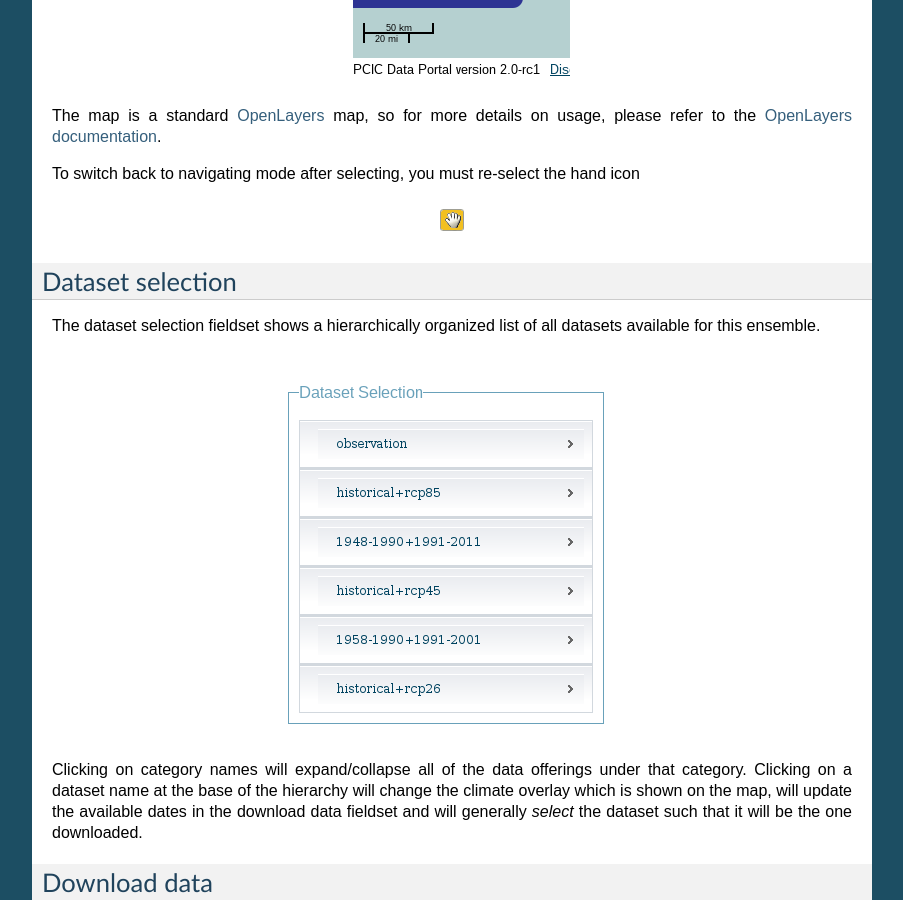
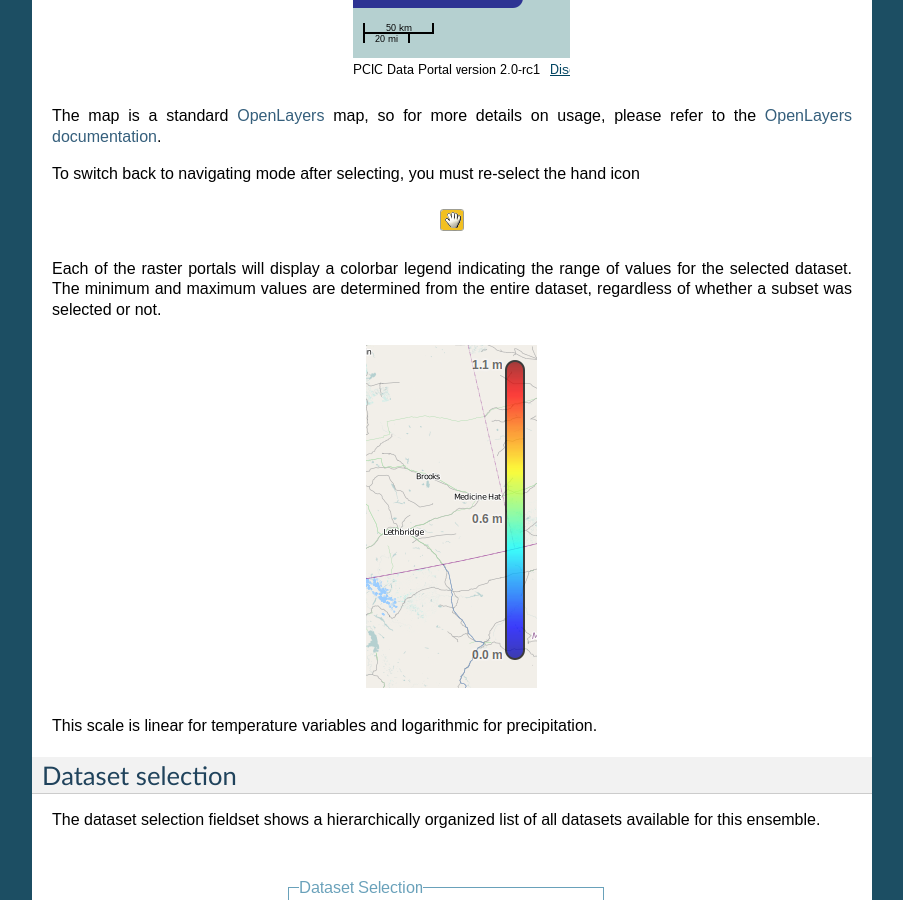
Before and after one commit to pacificclimate/pdp, a Sphinx documentation site: the page built from doc/source/raster.rst, in a window 1280 px wide and 900 px high, scrolled down 1711 px. Shown: the whole window, without its empty margins (198-1101 px from the left). Built offline with Sphinx 7.4.7, drawn with Linux system fonts in a browser that asks for light colours.

Commit message:
Added colorbar legend documentation to user docs

```diff
--- a/doc/source/raster.rst
+++ b/doc/source/raster.rst
@@ -37,6 +37,12 @@ The map is a standard `OpenLayers <http://openlayers.org/>`_ map, so for more de
 To switch back to navigating mode after selecting, you must re-select the hand icon
 
 .. figure:: images/pan_on.png
+
+Each of the raster portals will display a colorbar legend indicating the range of values for the selected dataset. The minimum and maximum values are determined from the entire dataset, regardless of whether a subset was selected or not.
+
+.. figure:: images/colorbar.png
+
+This scale is linear for temperature variables and logarithmic for precipitation.
 
 Dataset selection
 -----------------
```
Also changed, not shown: doc/source/images/colorbar.png (added).
